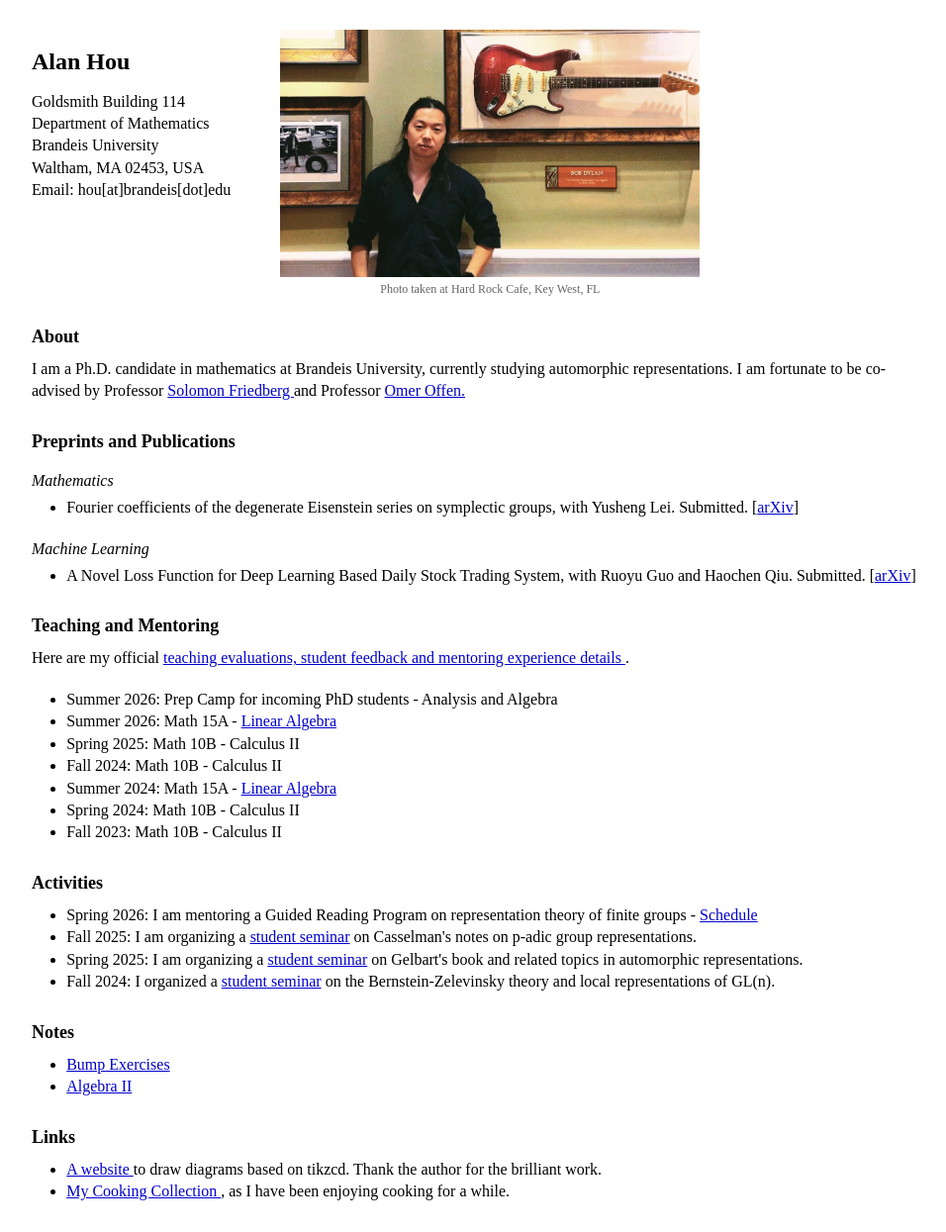
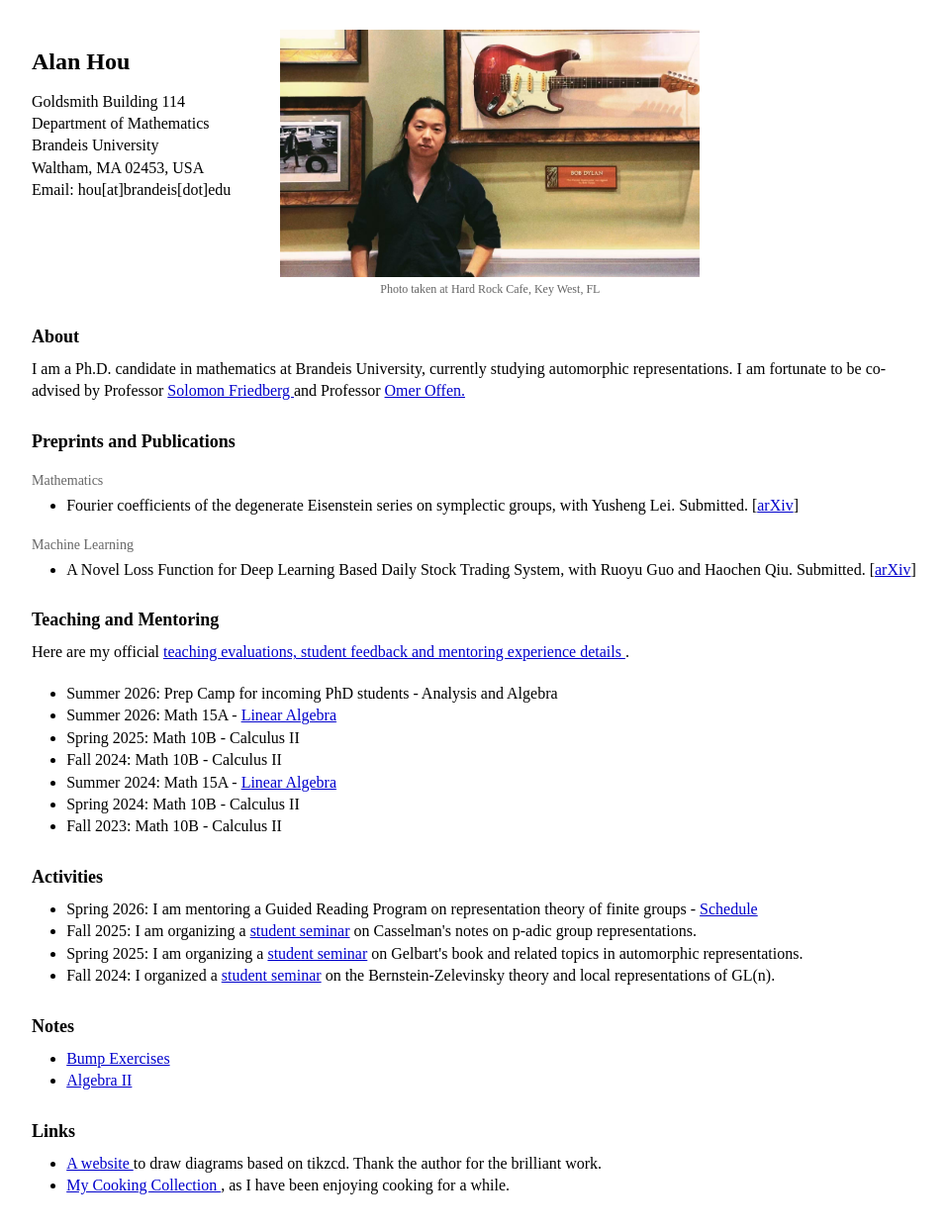
Before and after one commit to axhou/axhou.github.io, a Jekyll site: the page index.html, which Jekyll copies as it is, in a window 1280 px wide. Shown: the whole page at 99% size, without its empty margins (8-964 px from the left). Built offline with Jekyll 4.4.1, drawn with Linux system fonts in a browser that asks for light colours.

Commit message:
Update index.html

```diff
--- a/index.html
+++ b/index.html
@@ -28,11 +28,12 @@
   <title>Alan Hou</title>
 
   <style>
-  .publication-category {
-  font-size: 16px;
-  font-style: italic;
+.publication-category {
+  font-size: 14px;
+  font-style: normal;
   font-weight: normal;
-  margin-top: 1em;
+  color: #666;
+  margin-top: 1.2em;
   margin-bottom: 0.3em;
 }
     .header {
```
